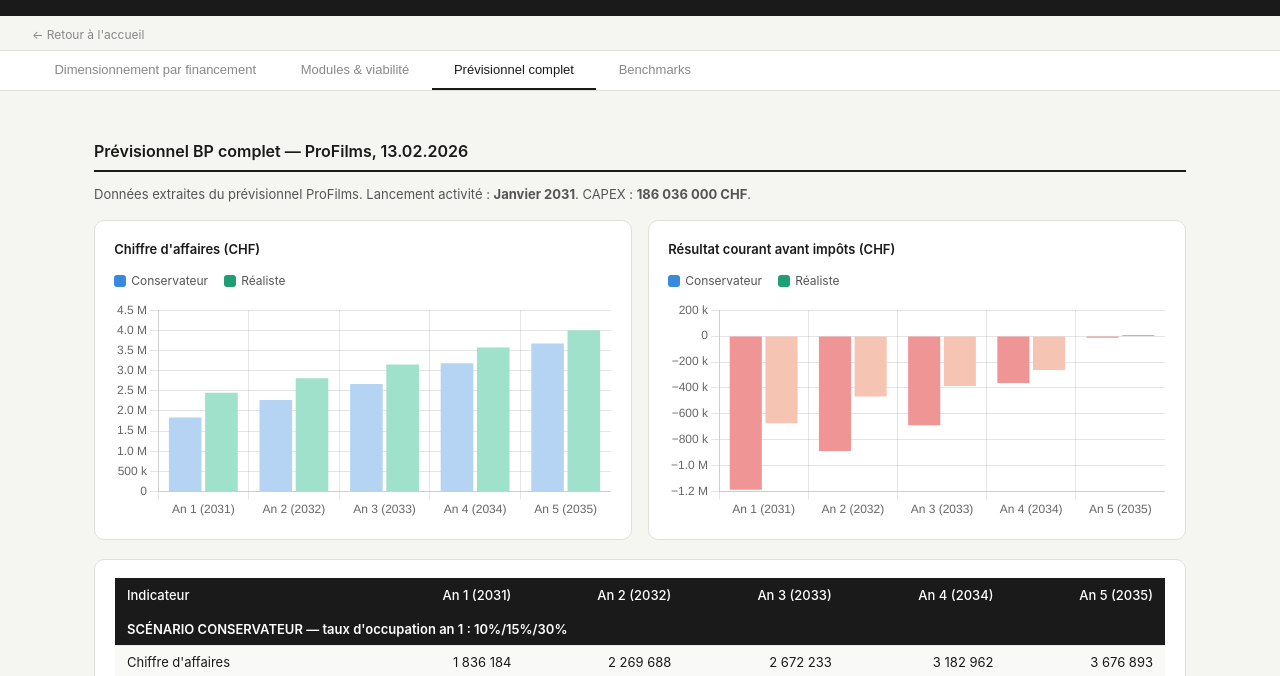
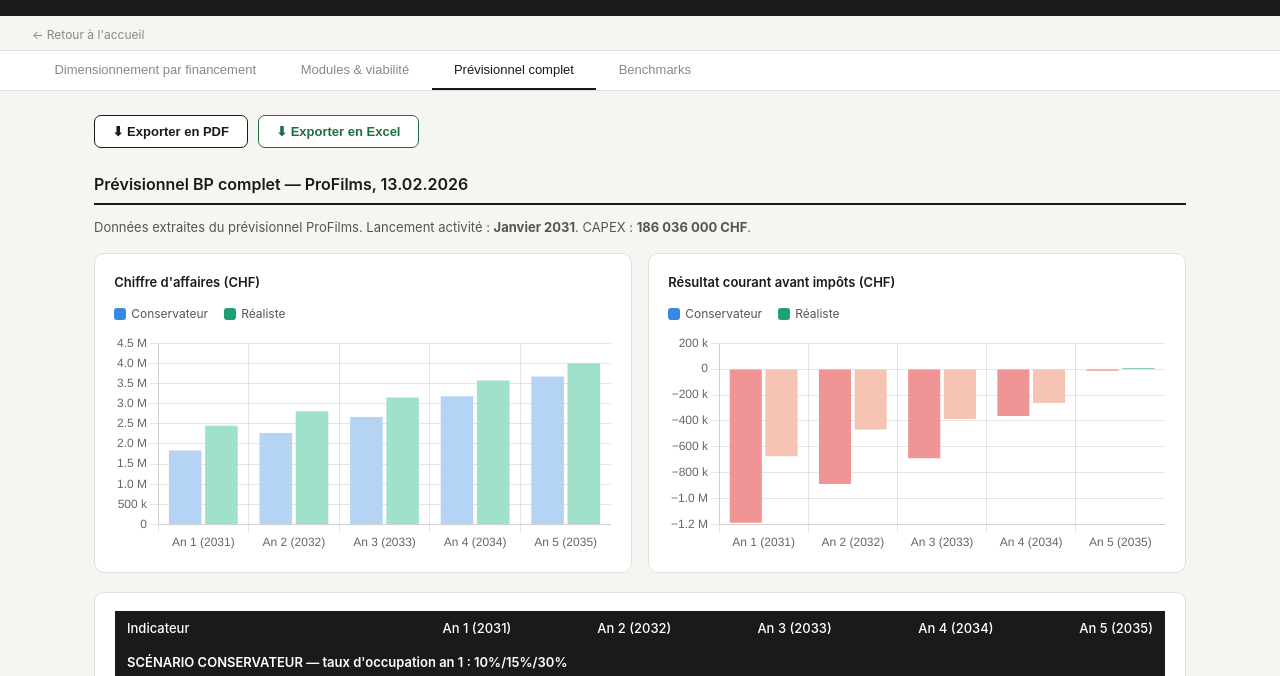
Before and after one commit to MarcZumbach/Simulateur-Studios, a plain HTML site: page Simulateur_Hive.html in a window 1280 px wide. Both pictures are taken after a click on the button "Prévisionnel complet". Shown: the part 106-782 px from the top of the page. Drawn offline with nearby package versions, Linux system fonts and the light colour scheme.

Commit message:
Add files via upload

```diff
--- a/Simulateur_Hive.html
+++ b/Simulateur_Hive.html
@@ -5,6 +5,7 @@
 <meta name="viewport" content="width=device-width, initial-scale=1.0">
 <title>La Fabrique du Film — Simulateur v3</title>
 <script src="https://cdnjs.cloudflare.com/ajax/libs/Chart.js/4.4.1/chart.umd.js"></script>
+<script src="https://cdnjs.cloudflare.com/ajax/libs/xlsx/0.18.5/xlsx.full.min.js"></script>
 <style>
 *{box-sizing:border-box;margin:0;padding:0}
 body{font-family:-apple-system,BlinkMacSystemFont,'Segoe UI',Arial,sans-serif;background:#f5f5f2;color:#1a1a1a;font-size:14px;line-height:1.5}
@@ -81,6 +82,18 @@ td{padding:7px 12px;border-bottom:1px solid #ebebeb}
 .tl-val{font-weight:600;font-size:13px}
 .capex-ref{display:inline-block;padding:4px 10px;background:#f0f0ec;border-radius:5px;font-size:12px;color:#666;margin-top:4px}
 @media(max-width:700px){.modules-grid{grid-template-columns:1fr 1fr}.grid4{grid-template-columns:1fr 1fr}}
+
+.expbar{display:flex;gap:10px;margin:0 0 1.2rem;flex-wrap:wrap}
+.bexp{display:inline-flex;align-items:center;gap:6px;border:1.5px solid #1a1a1a;border-radius:7px;background:#fff;color:#1a1a1a;padding:.5rem 1.1rem;font-size:13px;font-weight:600;cursor:pointer;transition:.15s}
+.bexp:hover{background:#1a1a1a;color:#fff}
+.bexp.xl{border-color:#1d6f42;color:#1d6f42}
+.bexp.xl:hover{background:#1d6f42;color:#fff}
+@media print{
+  .home-bar-wrap,.header,.tabs-wrap,.expbar,button,footer{display:none!important}
+  .pane{display:block!important}
+  body{background:white;font-size:12px}
+  .card,.chart-wrap{break-inside:avoid;border:1px solid #ccc}
+}
 </style>
 </head>
 <body>
@@ -283,6 +296,10 @@ td{padding:7px 12px;border-bottom:1px solid #ebebeb}
 <!-- ===== TAB 3 : BP ===== -->
 <div id="pane-bp" class="pane">
 <div class="page">
+  <div class="expbar">
+    <button class="bexp" onclick="window.print()">⬇ Exporter en PDF</button>
+    <button class="bexp xl" onclick="exportExcelHive()">⬇ Exporter en Excel</button>
+  </div>
   <div class="section-title">Prévisionnel BP complet — ProFilms, 13.02.2026</div>
   <div style="margin-bottom:1rem;font-size:13px;color:#555">Données extraites du prévisionnel ProFilms. Lancement activité : <strong>Janvier 2031</strong>. CAPEX : <strong>186 036 000 CHF</strong>.</div>
 
@@ -694,6 +711,94 @@ new Chart(document.getElementById('chartRes2'),{type:'bar',data:{labels:years_bp
 ['f_fondation','f_public','f_mecenat','f_dette','c_std','c_studio','c_infra'].forEach(id=>document.getElementById(id).addEventListener('input',()=>{buildModuleCards();updateAll();}));
 buildModuleCards();
 updateAll();
+
+// ===== EXPORT EXCEL HIVE =====
+function exportExcelHive(){
+  var wb = XLSX.utils.book_new();
+
+  // Sheet 1 - BP conservateur (données statiques ProFilms 13.02.2026)
+  var p1 = [
+    ['ProFilms - Simulateur HIVE - La Fabrique du Film - ' + new Date().toLocaleDateString('fr-CH')],
+    ['Source : Prévisionnel ProFilms 13.02.2026 / Architecture CCHE Lausanne'],
+    [],
+    ['SCÉNARIO CONSERVATEUR (CHF)', 'An 1', 'An 2', 'An 3', 'An 4', 'An 5'],
+    ["Chiffre d'affaires", 1836184, 2269688, 2672233, 3182962, 3676893],
+    ['Charges totales', 3021218, 3155998, 3359818, 3544555, 3690052],
+    ['Résultat courant', -1185035, -886310, -687585, -361594, -13159],
+    ['Balance trésorerie', null, null, null, null, 1878055],
+    [],
+    ['SCÉNARIO RÉALISTE (CHF)', 'An 1', 'An 2', 'An 3', 'An 4', 'An 5'],
+    ["Chiffre d'affaires", 2453380, 2813868, 3151128, 3576134, 4004657],
+    ['Charges totales', 3125073, 3279459, 3536568, 3837753, 3995546],
+    ['Résultat courant', -671693, -465591, -385440, -261619, 9111],
+    ['Balance trésorerie', null, null, null, null, 2872147],
+    [],
+    ['DÉTAIL CHARGES AN 5 (conservateur)', 'CHF/an'],
+    ['DDP Droit de Superficie', 202900],
+    ['Maintenance & réparations', 622051],
+    ['Utilités (énergie, eau)', 343017],
+    ['Masse salariale', 673000],
+    ['Marketing & communication', 290678],
+    ['Honoraires & admin', 95000],
+    ['Autres charges', 463406],
+    ['Total charges an 5', 3690052],
+  ];
+  var ws1 = XLSX.utils.aoa_to_sheet(p1);
+  ws1['!cols'] = [{wch:38},{wch:14},{wch:14},{wch:14},{wch:14},{wch:14}];
+  XLSX.utils.book_append_sheet(wb, ws1, 'Previsionnel BP');
+
+  // Sheet 2 - Programme CCHE
+  var p2 = [
+    ['PROGRAMME ARCHITECTURAL - CCHE LAUSANNE'],
+    [],
+    ['Module', 'Surface plateaux (m²)', 'Surface totale (m²)', 'CAPEX estimé (CHF)'],
+    ['Studios 3/4 (2 grands plateaux)', 6570, 8200, 71600000],
+    ['Studio 5 (grand plateau)', 5557, 6900, 60500000],
+    ['Studio 6 + Loueurs', 2990, 4200, 32400000],
+    ['Ateliers décors & costumes', 0, 5800, 10200000],
+    ['École / Formation (incl. Studio TV)', 0, 3900, 6500000],
+    ['Pavillon public', 0, 2400, 4800000],
+    [],
+    ['TOTAL', 8560, 21410, 186036000],
+    [],
+    ['Lancement activité', 'Janvier 2031'],
+    ['CAPEX total', 186036000, 'CHF'],
+    ['Ratio moyen', 8690, 'CHF/m² SPB'],
+  ];
+  var ws2 = XLSX.utils.aoa_to_sheet(p2);
+  ws2['!cols'] = [{wch:36},{wch:22},{wch:22},{wch:20}];
+  XLSX.utils.book_append_sheet(wb, ws2, 'Programme CCHE');
+
+  // Sheet 3 - Hypothèses tarifaires
+  var p3 = [
+    ['HYPOTHESES TARIFAIRES & TAUX D OCCUPATION'],
+    [],
+    ['Tarifs (BP ProFilms)', 'Valeur', 'Unité'],
+    ['Tarif plateaux studios', 0.50, 'CHF/m²/jour'],
+    ['Tarif annexes/bureaux', 0.30, 'CHF/m²/jour'],
+    ['Baux long terme (école, ateliers)', 30, 'CHF/m²/mois'],
+    [],
+    ['Taux occupation - Scenario conservateur', 'An 1', 'An 3', 'An 5'],
+    ['Studios', '10%', '30%', '40%'],
+    ['Annexes', '15%', '35%', '50%'],
+    ['Baux stables', '21%', '40%', '50%'],
+    [],
+    ['Taux occupation - Scenario realiste', 'An 1', 'An 3', 'An 5'],
+    ['Studios', '15%', '40%', '60%'],
+    ['Annexes', '20%', '50%', '70%'],
+    ['Baux stables', '70%', '80%', '90%'],
+    [],
+    ['Benchmarks européens', 'Tarif plateau', 'Occupation moy.'],
+    ['CNA Luxembourg (fondation)', '1.50-2.50 EUR/m²/j', '45-55%'],
+    ['MBS Vienna (privé)', '2.00-4.00 EUR/m²/j', '60-70%'],
+    ['Cité du Cinéma Paris (privé)', '2.00-5.00 EUR/m²/j', '50-60%'],
+  ];
+  var ws3 = XLSX.utils.aoa_to_sheet(p3);
+  ws3['!cols'] = [{wch:38},{wch:20},{wch:20}];
+  XLSX.utils.book_append_sheet(wb, ws3, 'Hypotheses');
+
+  XLSX.writeFile(wb, 'ProFilms_Simulateur_HIVE_' + new Date().toISOString().slice(0,10) + '.xlsx');
+}
 </script>
 </body>
 </html>
```
